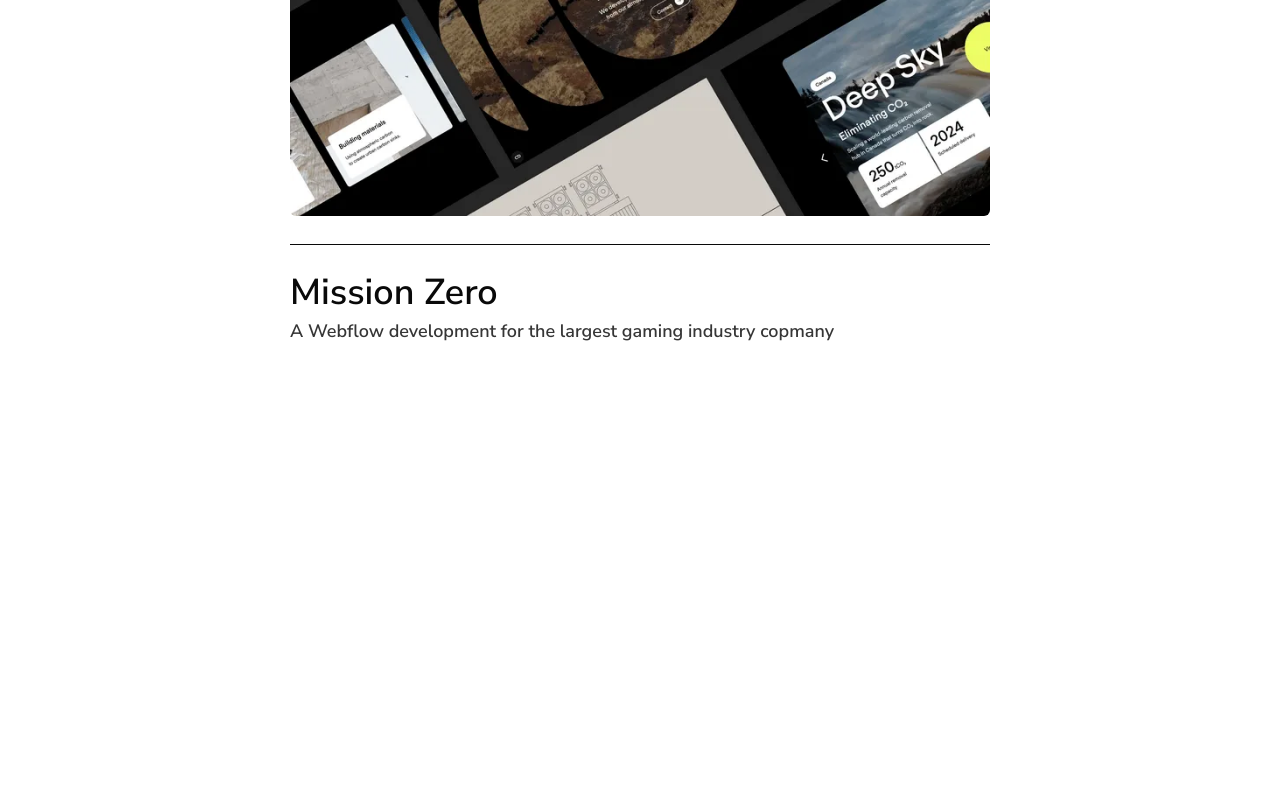
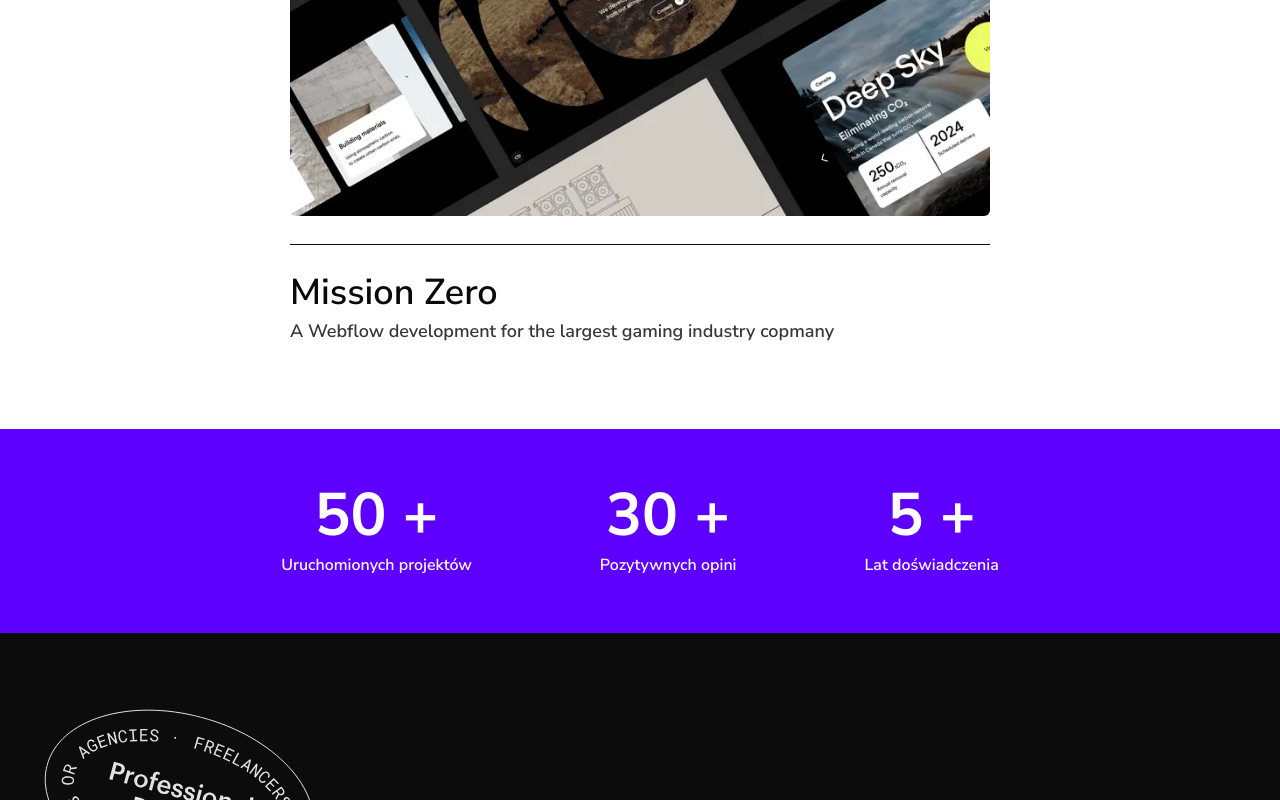
Before and after one commit to dawidzygmunt/marketing-agency, a Next.js app: page / in a window 1280 px wide. Shown: the part 2000-2800 px from the top of the page. Before the commit the page ends 2429 px from the top, so only its background shows below. Built offline with nearby package versions, Linux system fonts and the light colour scheme.

Commit message:
services

```diff
--- a/app/(dashboard)/components/projects.tsx
+++ b/app/(dashboard)/components/projects.tsx
@@ -5,10 +5,10 @@ import SingleProject from "./single-project"
 const Projects = () => {
   return (
     <div className="bg-white text-purpleText flex flex-col font-semibold items-center text-center px-12 text-lg">
-      <h2 className="text-purpleHeader text-6xl font-semibold m-6 mt-24">
+      <h2 className="text-black text-6xl font-semibold m-6 mt-24">
         Nasze projekty
       </h2>
-      <p className="font-bold">
+      <p className="font-bold text-smallText">
         Spójrz na niektóre z naszych ostatnich projektów w Webflow. Obsługujemy
         wszystkie branże, ponieważ naszą specjalizacją jest platforma Webflow.
       </p>
--- /dev/null
+++ b/app/(dashboard)/components/services.tsx
@@ -0,0 +1,62 @@
+"use client"
+import React, { useEffect } from "react"
+import stample from "@/public/stample.svg"
+import Image from "next/image"
+import SingleService from "./single-service"
+
+type GlowCaptureElement = HTMLElement & {
+  children: HTMLCollectionOf<HTMLElement>
+}
+
+const Services = () => {
+  useEffect(() => {
+    const captures =
+      document.querySelectorAll<GlowCaptureElement>(".glow-capture")
+
+    console.log(captures)
+
+    captures.forEach((capture) => {
+      // Clone a child element. For example, we can clone the first child.
+      const clonedChild = capture.children[0].cloneNode(true) as HTMLElement
+      const overlay = capture.querySelector(".glow-overlay") as HTMLElement
+      if (!overlay) {
+        return
+      }
+
+      // Append the cloned child to the overlay.
+
+      overlay.appendChild(clonedChild)
+
+      capture.addEventListener("mousemove", (event) => {
+        const x = event.pageX - capture.offsetLeft
+        const y = event.pageY - capture.offsetTop
+
+        overlay.style.setProperty("--glow-x", `${x}px`)
+        overlay.style.setProperty("--glow-y", `${y}px`)
+        overlay.style.setProperty("--glow-opacity", "0.4")
+      })
+
+      // Add mouseleave event to remove the glow effect
+      capture.addEventListener("mouseleave", () => {
+        overlay.style.setProperty("--glow-opacity", "0")
+      })
+    })
+  }, [])
+  return (
+    <div className="bg-[#0c0c0c] px p-6">
+      <Image src={stample} alt="stample" className="invert my-6" />
+      <p className="uppercase font-bold tracking-wide my-6">webfow experts</p>
+      <h2 className="text-6xl font-semibold">Nasze usługi</h2>
+      <p className="text-f6f6f6 text-xl font-semibold my-5 leading-relaxed">
+        Oferujemy szeroki zakres usług związanych z Webflow w Lighthouse
+        Digital. Niezależnie od tego, czy szukasz projektowania, czy tworzenia w
+        Webflow, czy obu tych usług, mamy to, czego potrzebujesz.
+      </p>
+      <div>
+        <SingleService />
+      </div>
+    </div>
+  )
+}
+
+export default Services
--- /dev/null
+++ b/app/(dashboard)/components/single-service.tsx
@@ -0,0 +1,20 @@
+import Image from "next/image"
+import React from "react"
+
+const SingleService = () => {
+  return (
+    <div className="bg-[#191919] p-10 rounded-md glow-capture">
+      <div className="group border-4 border-white/5 glow:border-glow">
+        <Image
+          src="/images/example_service.png"
+          width={600}
+          height={600}
+          alt="stample"
+          className="rounded-md"
+        />
+      </div>
+    </div>
+  )
+}
+
+export default SingleService
--- /dev/null
+++ b/app/(dashboard)/components/statistics.tsx
@@ -0,0 +1,24 @@
+import React from "react"
+
+const Statistics = () => {
+  return (
+    <div className="bg-purple text-white font-semibold flex flex-col md:flex-row md: justify-center md:gap-32 p-14 gap-14">
+      <div className="flex flex-col items-center gap-2">
+        <h4 className="text-6xl font-bold">50 +</h4>
+        <p>Uruchomionych projektów</p>
+      </div>
+
+      <div className="flex flex-col items-center gap-2">
+        <h4 className="text-6xl font-bold">30 +</h4>
+        <p>Pozytywnych opini</p>
+      </div>
+
+      <div className="flex flex-col items-center gap-2">
+        <h4 className="text-6xl font-bold">5 +</h4>
+        <p>Lat doświadczenia</p>
+      </div>
+    </div>
+  )
+}
+
+export default Statistics
--- a/app/(dashboard)/page.tsx
+++ b/app/(dashboard)/page.tsx
@@ -1,8 +1,9 @@
 import { Button } from "@/components/ui/button"
-import Image from "next/image"
-import mask from "@/public/mask.svg"
 import VideoPlayer from "./components/video-player"
 import Projects from "./components/projects"
+import Statistics from "./components/statistics"
+import Services from "./components/services"
+import { useEffect } from "react"
 
 export default function Home() {
   return (
@@ -26,6 +27,8 @@ export default function Home() {
       </main>
       <div className="h-[100px] w-full bg-purple"></div>
       <Projects />
+      <Statistics />
+      <Services />
     </>
   )
 }
--- a/app/layout.tsx
+++ b/app/layout.tsx
@@ -2,6 +2,7 @@ import type { Metadata } from "next"
 import { Inter as FontSans } from "next/font/google"
 import "../styles/globals.css"
 import Navbar from "@/components/navbar"
+import Head from "next/head"
 import { cn } from "@/lib/utils"
 import { Nunito_Sans as FontNunito } from "next/font/google"
 
--- a/styles/globals.css
+++ b/styles/globals.css
@@ -59,6 +59,7 @@
   }
 }
 
+
 @layer base {
   * {
     @apply border-border;
@@ -67,3 +68,24 @@
     @apply bg-background text-foreground;
   }
 }
+
+.glow-capture {
+  position: relative;
+}
+
+.glow-overlay {
+  --glow-size: 25rem;
+
+  position: absolute;
+  inset: 0;
+  pointer-events: none;
+  user-select: none;
+  opacity: var(--glow-opacity, 0);
+  mask: radial-gradient(
+    var(--glow-size) var(--glow-size) at var(--glow-x) var(--glow-y),
+    var(--glow-color) 1%,
+    transparent 50%
+  );
+  transition: 400ms mask ease;
+  will-change: mask;
+}
--- a/tailwind.config.ts
+++ b/tailwind.config.ts
@@ -1,5 +1,6 @@
 import type { Config } from "tailwindcss"
 const { fontFamily } = require("tailwindcss/defaultTheme")
+const plugin = require("tailwindcss/plugin")
 
 const config = {
   darkMode: ["class"],
@@ -25,41 +26,40 @@ const config = {
       colors: {
         black: "#090909",
         purple: "#5e00ff",
-        purpleHeader: "#5e00ff",
-        purpleText: "#8a45ff",
+        smallText: "#363636",
         border: "hsl(var(--border))",
         input: "hsl(var(--input))",
         ring: "hsl(var(--ring))",
         background: "hsl(var(--background))",
         foreground: "hsl(var(--foreground))",
-        primary: {
-          DEFAULT: "hsl(var(--primary))",
-          foreground: "hsl(var(--primary-foreground))",
-        },
-        secondary: {
-          DEFAULT: "hsl(var(--secondary))",
-          foreground: "hsl(var(--secondary-foreground))",
-        },
-        destructive: {
-          DEFAULT: "hsl(var(--destructive))",
-          foreground: "hsl(var(--destructive-foreground))",
-        },
-        muted: {
-          DEFAULT: "hsl(var(--muted))",
-          foreground: "hsl(var(--muted-foreground))",
-        },
-        accent: {
-          DEFAULT: "hsl(var(--accent))",
-          foreground: "hsl(var(--accent-foreground))",
-        },
-        popover: {
-          DEFAULT: "hsl(var(--popover))",
-          foreground: "hsl(var(--popover-foreground))",
-        },
-        card: {
-          DEFAULT: "hsl(var(--card))",
-          foreground: "hsl(var(--card-foreground))",
-        },
+        // primary: {
+        //   DEFAULT: "hsl(var(--primary))",
+        //   foreground: "hsl(var(--primary-foreground))",
+        // },
+        // secondary: {
+        //   DEFAULT: "hsl(var(--secondary))",
+        //   foreground: "hsl(var(--secondary-foreground))",
+        // },
+        // destructive: {
+        //   DEFAULT: "hsl(var(--destructive))",
+        //   foreground: "hsl(var(--destructive-foreground))",
+        // },
+        // muted: {
+        //   DEFAULT: "hsl(var(--muted))",
+        //   foreground: "hsl(var(--muted-foreground))",
+        // },
+        // accent: {
+        //   DEFAULT: "hsl(var(--accent))",
+        //   foreground: "hsl(var(--accent-foreground))",
+        // },
+        // popover: {
+        //   DEFAULT: "hsl(var(--popover))",
+        //   foreground: "hsl(var(--popover-foreground))",
+        // },
+        // card: {
+        //   DEFAULT: "hsl(var(--card))",
+        //   foreground: "hsl(var(--card-foreground))",
+        // },
       },
       borderRadius: {
         lg: "var(--radius)",
@@ -92,7 +92,23 @@ const config = {
       },
     },
   },
-  plugins: [require("tailwindcss-animate")],
+  plugins: [
+    require("tailwindcss-animate"),
+    plugin(
+      function ({ addVariant }: { addVariant: Function }) {
+        addVariant("glow", ".glow-capture .glow-overlay &")
+      },
+      {
+        theme: {
+          extend: {
+            colors: {
+              glow: "color-mix(in srgb, var(--glow-color) calc(<alpha-values> * 100%), transparent)",
+            },
+          },
+        },
+      }
+    ),
+  ],
 } satisfies Config
 
 export default config
```
Also changed, not shown: app/test/page.jsx (added, +76 -0 lines), public/main.js (added, +30 -0 lines), public/images/example_service.png (added), public/stample.svg (added).
